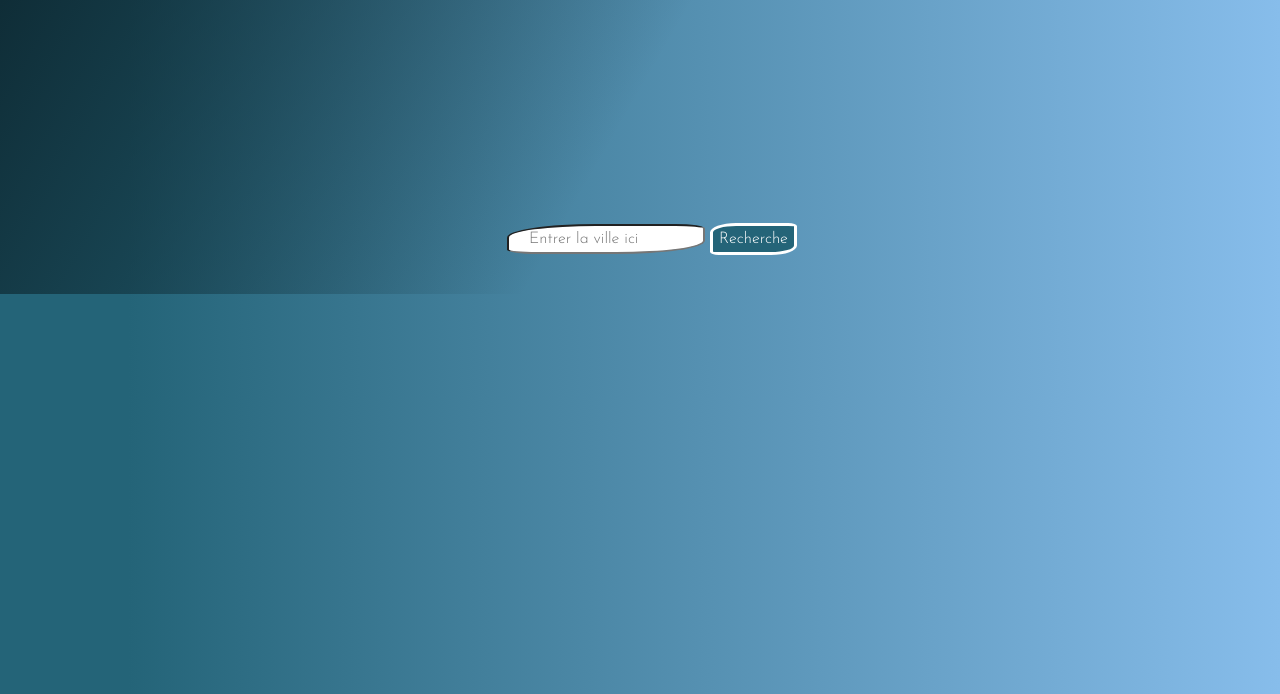
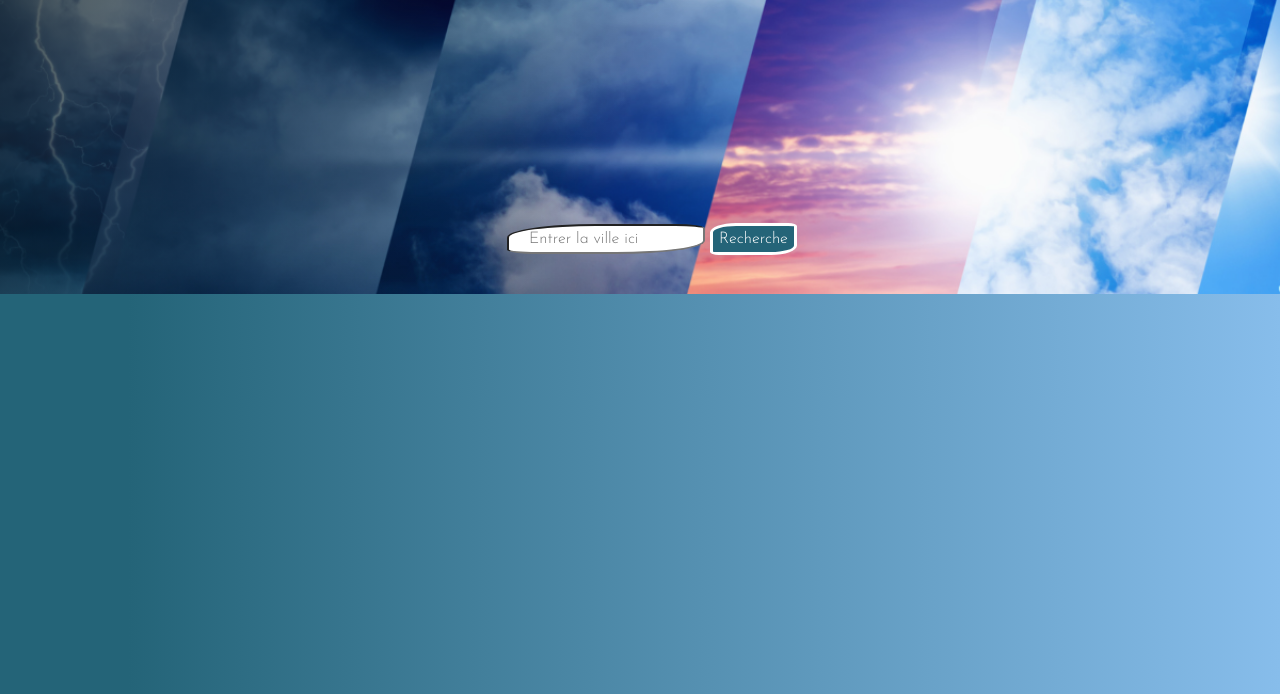
Before and after one commit to Elibbth/Weather-App, a plain HTML site: page index.html in a window 1280 px wide. Shown: the part 106-800 px from the top of the page. Drawn offline with nearby package versions, Linux system fonts and the light colour scheme; the site is published under a folder, as on GitHub Pages, so addresses that start at the root find nothing.

Commit message:
correctionphoto

```diff
--- a/assets/CSS/style.scss
+++ b/assets/CSS/style.scss
@@ -3,7 +3,7 @@ body {
     background: linear-gradient(90deg, rgba(36,100,120,1) 10%, rgba(135,189,235,1) 100%);
 
     header {
-        background: linear-gradient(120deg, rgba(7, 24, 30, 0.789) 0%, rgba(135,189,235,0) 50%), url("/assets/Img/Weather-patchwork.png");
+        background: linear-gradient(120deg, rgba(7, 24, 30, 0.789) 0%, rgba(135,189,235,0) 50%), url("../../assets/Img/Weather-patchwork.png");
         background-size: cover;
         background-repeat: no-repeat;
         width: 100%;
```
Also changed, not shown: assets/CSS/style.css, 1 other file.
